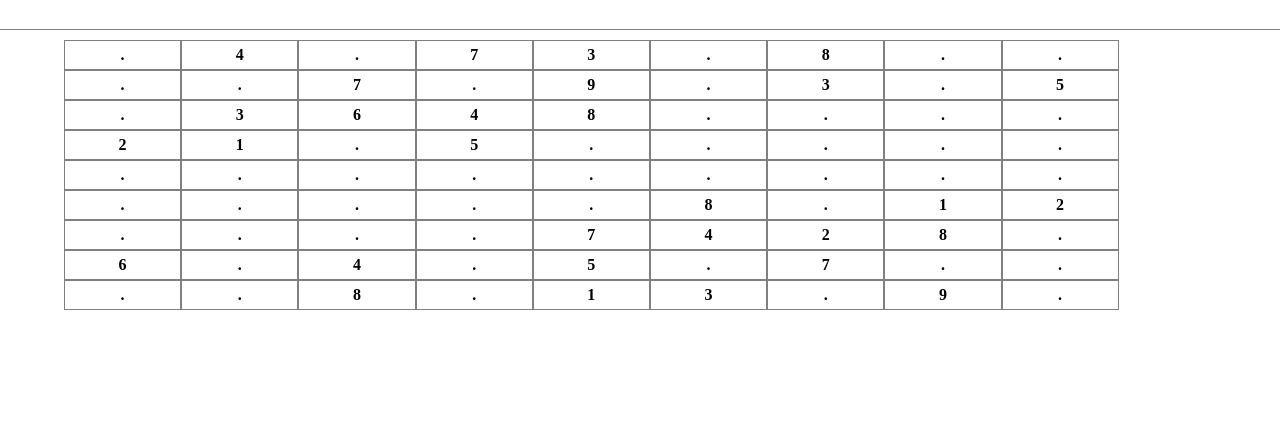
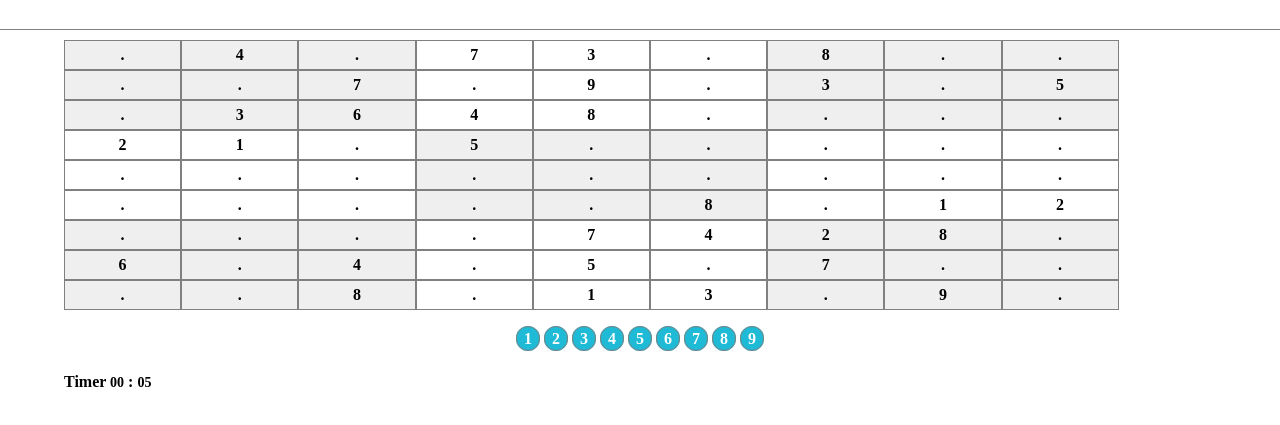
Before and after one commit to jaan/sudoku, a website: page index.html in a window 1280 px wide. Shown: the part 71-496 px from the top of the page. Drawn offline with Linux system fonts and the light colour scheme.

Commit message:
board styles and grouping of squares

```diff
--- a/scripts/main.js
+++ b/scripts/main.js
@@ -1,7 +1,9 @@
 'use strict';
-(function(undefined){
+(function($,undefined){
 	var boards = {
-			easy:[0,4,0,7,3,0,8,0,0,0,0,7,0,9,0,3,0,5,0,3,6,4,8,0,0,0,0,2,1,0,5,0,0,0,0,0,0,0,0,0,0,0,0,0,0,0,0,0,0,0,8,0,1,2,0,0,0,0,7,4,2,8,0,6,0,4,0,5,0,7,0,0,0,0,8,0,1,3,0,9,0]
+			easy:[0,4,0,7,3,0,8,0,0,0,0,7,0,9,0,3,0,5,0,3,6,4,8,0,0,0,0,2,1,0,5,0,0,0,0,0,0,0,0,0,0,0,0,0,0,0,0,0,0,0,8,0,1,2,0,0,0,0,7,4,2,8,0,6,0,4,0,5,0,7,0,0,0,0,8,0,1,3,0,9,0],
+			smallSquare:3,
+			largeSquare:9
 		};
 
 	var sudoku = {
@@ -9,29 +11,51 @@
 			var i, j, htmlFragment="", defaultBoardData= this.getBoardData(level), cellDefaultValue, bgClass="", bgIndex=0;
 			htmlFragment ="<div id='board'>"
 			for(i=0;i<81;i++){
-				cellDefaultValue =(defaultBoardData[i] !==0)?defaultBoardData[i]:'.';
+				var defaultBoardCellData = defaultBoardData[i];
 
-				// if(bgIndex > 2){
-				// 	bgIndex = 0;
-				// 	bgClass = (bgClass ==="gray")?"":"gray";
-				// }
-				// bgIndex +=1;
+				cellDefaultValue =(defaultBoardCellData !==0)?defaultBoardCellData:'.';
 
+				//Group the small squares of 3*3 for background color
+				bgClass = (Math.floor((i%boards.largeSquare)/boards.smallSquare)+Math.floor((Math.floor(i/boards.largeSquare))/boards.smallSquare)%2)%2?"":"gray";
+
+				//This should be moved to templates dust/jade
 				htmlFragment +="<div class='board-"+i+" "+bgClass+"'>"+cellDefaultValue+"</div>";
 
 			}
 			htmlFragment +="</div>";
+			htmlFragment +="<div id='numberSelector'><span>1</span><span>2</span><span>3</span><span>4</span><span>5</span><span>6</span><span>7</span><span>8</span><span>9</span></div>";
+
+			//Timer container
+			htmlFragment +="<div id='timer'>Timer  <span id='minutes'></span> : <span id='seconds'></span></div>";
 			$("#boardWrapper").html(htmlFragment);
 		},
 		getBoardData: function(level){
 			//Returns a board array
 			return boards[level];
 		},
+		startTimer: function(){
+			var startTime = new Date;
+			console.log("Starting Timer");
+			return function(){
+				function displayTimer(){
+					var delta = new Date - startTime; //Time in ms
+					var minutes = ('0'+Math.floor(delta/60/1000)).slice(-2);
+					var seconds = ('0'+Math.floor((delta/1000)%60)).slice(-2);
+
+					$("#minutes").text(minutes);
+					$("#seconds").text(seconds);
+
+				}
+				setInterval(displayTimer, 1000);
+			}
+
+		},
 		init:function(level){
 			this.generateBoardTemplate(level);
+			this.startTimer()();
 		}
 	};
 
 	sudoku.init("easy");
 
-})();
+})(jQuery);
--- a/styles/main.less
+++ b/styles/main.less
@@ -15,8 +15,10 @@ body{
 		font-size: 12px;
 	}
 }
+#boardWrapper{
+	margin:10px 5%;
+	.box-sizing;
 	#board{
-	margin:10px 5%;
 		div{
 			width:10%;
 			height:10%;
@@ -26,8 +28,42 @@ body{
 			text-align:center;
 			font-weight:bold;
 			padding:5px 0px;
+			/*.box-sizing;*/
 			&.gray{
-			background-color: @gray;
+				background-color: @lightgray;
+			}
+			/*&:nth-child(3n+3){
+				background-color: red;
+			};*/
+			&.verticalBorder{
+				border-right: 1px solid red;
 			}
 		}
 	}
+	#numberSelector{
+		padding:20px 0px;
+		clear:both;
+		text-align: center;
+		span {
+			.rounded(30px);
+			font-weight:bold;
+			border:1px solid @gray;
+			margin:0px 2px;
+			padding:3px 7px;
+			color:@white;
+			background-color: #1FBAD6;
+		}
+	}
+	#timer {
+		clear:both;
+		display:block;
+		padding:5px 0px;
+		font-weight:bold;
+		#minutes{
+			font-size:14px;
+		}
+		#seconds{
+			font-size:14px;
+		}
+	}
+}
--- a/styles/variables.less
+++ b/styles/variables.less
@@ -4,4 +4,5 @@
 /*Colors*/
 
 @gray: gray;
-@white: #ffffff;
+@white: #FFFFFF;
+@lightgray :#EFEFEF;
```
Also changed, not shown: scripts/main.min.js, styles/main.css, styles/main.min.css. Lines whose indentation alone changed are shown as unchanged.
